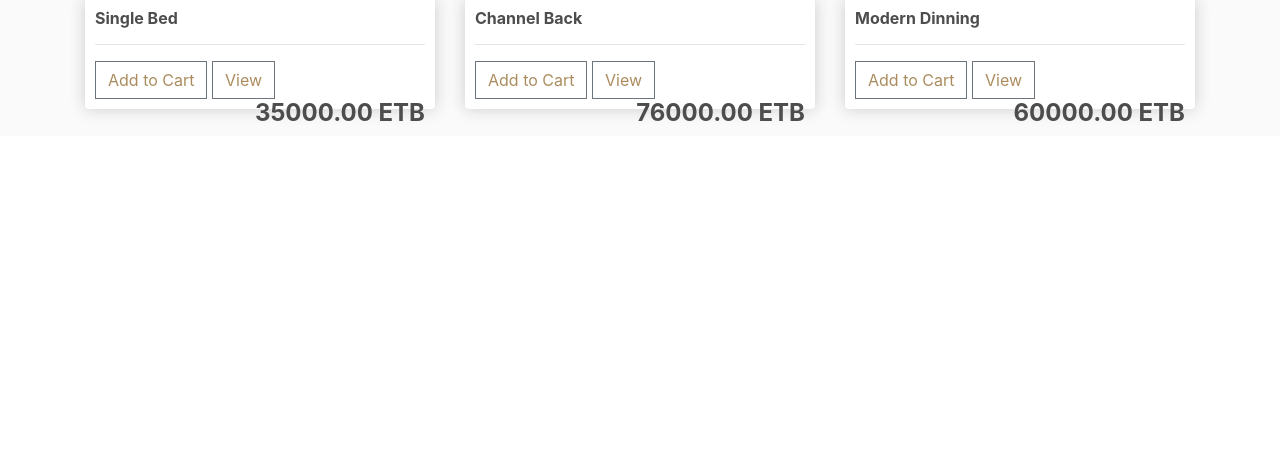
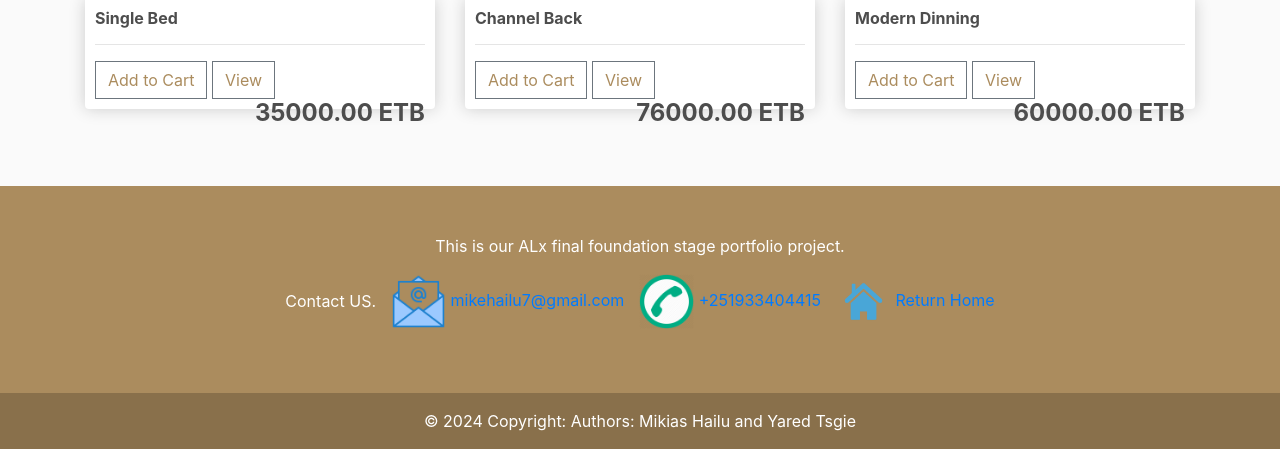
Before and after one commit to mikehailu7/ALX-Onlineshopping, a Django app: page / in a window 1280 px wide. Shown: the part 1000-1449 px from the top of the page. Before the commit the page ends 1121 px from the top, so only its background shows below. Run offline with Django 3.2, Linux system fonts and the light colour scheme; data comes from the database, SQL or seed files in the repository; both versions use the stored data as it was after the commit; some libraries are stand-ins or nearby versions.

Commit message:
footer addition

```diff
--- a/Alxshop/static/css/main.css
+++ b/Alxshop/static/css/main.css
@@ -1,6 +1,7 @@
 body{
 	background-color: hsl(0, 0%, 98%);
 }
+
 
 h1,h2,h3,h4,h5,h6{
 	color:hsl(0, 0%, 30%);
--- a/Alxshop/store/templates/store/main.html
+++ b/Alxshop/store/templates/store/main.html
@@ -64,7 +64,7 @@
 
   </head>
 
-  <body>
+  <body style="padding: 0px; margin: 0px;">
     <nav class="navbar navbar-expand-lg navbar-dark bg-light">
       <a class="navbar-brand" href="{% url 'storage' %}"> Alx-Mall</a>
       <button
@@ -116,5 +116,43 @@
       integrity="sha384-wfSDF2E50Y2D1uUdj0O3uMBJnjuUD4Ih7YwaYd1iqfktj0Uod8GCExl3Og8ifwB6"
       crossorigin="anonymous"
     ></script>
+
+  <div style="padding-top: 50px; padding-bottom: 0px">
+  <footer class="text-center text-white" style="background-color: #ab8c5e!important;">
+    <div class="container-fluid p-5 pb-1"style="padding-top: 50px; padding-bottom: 0px; padding-right: 50px;" >
+      <section class="">
+        <p class="d-flex justify-content-center align-items-center">
+          <span class="me-3">This is our ALx final foundation stage portfolio project.</span>
+        </p>
+        <div>
+        <p class="d-flex justify-content-center align-items-center">
+          <span class="me-3" style="flex:column">Contact US.</span>
+          <a href= >
+            <img id="cart-icon" src="{% static 'images/email.png' %}" />
+
+          mikehailu7@gmail.com</a>
+          <a href= >
+            <img id="cart-icon" src="{% static 'images/phone.jpg' %}" />
+
+          +251933404415</a>
+
+           <a href="{% url 'storage' %}">
+            <img id="cart-icon" src="{% static 'images/home.png' %}" /> Return Home
+          </a>
+        </p>
+
+
+
+      </section>
+    </div>
+    <div class="text-center p-3" style="background-color: rgba(0, 0, 0, 0.2);">
+      © 2024 Copyright:
+      <a class="text-white" >Authors: Mikias Hailu and Yared Tsgie</a>
+    </div>
+  </footer>
+</div>
   </body>
+
+
+
 </html>
--- a/Alxshop/store/urls.py
+++ b/Alxshop/store/urls.py
@@ -1,3 +1,5 @@
+"""URL for our views"""
+
 from django.urls import path
 
 from . import views
@@ -8,5 +10,5 @@ urlpatterns = [
     path("carts/", views.carts, name="carts"),
     path("buy/", views.buy, name="buy"),
     path("update_item/", views.updateItem, name="update_item"),
-    path("update_item/", views.processOrder, name="update_item")
+    path("update_item/", views.processOrder, name="update_item"),
 ]
--- a/Alxshop/store/utils.py
+++ b/Alxshop/store/utils.py
@@ -50,7 +50,7 @@ def cartData(request):
         items = order.orderitem_set.all()
         cartItems = order.get_carts_items
     else:
-        cookieData = cookieCart(request)
+        cookieData = cookieCart( request)
         cartItems = cookieData["cartItems"]
         order = cookieData["order"]
         items = cookieData["items"]
```
Also changed, not shown: Alxshop/db.sqlite3, Alxshop/static/images/Email.png (added), Alxshop/static/images/home.png (added), Alxshop/static/images/phone.jpg (added), Alxshop/store/templates/store/buy.html (line endings or trailing spaces).
